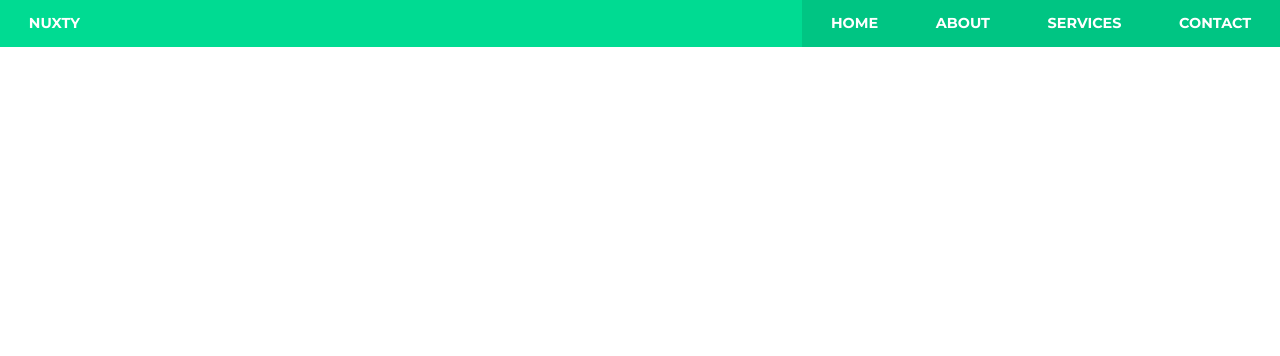
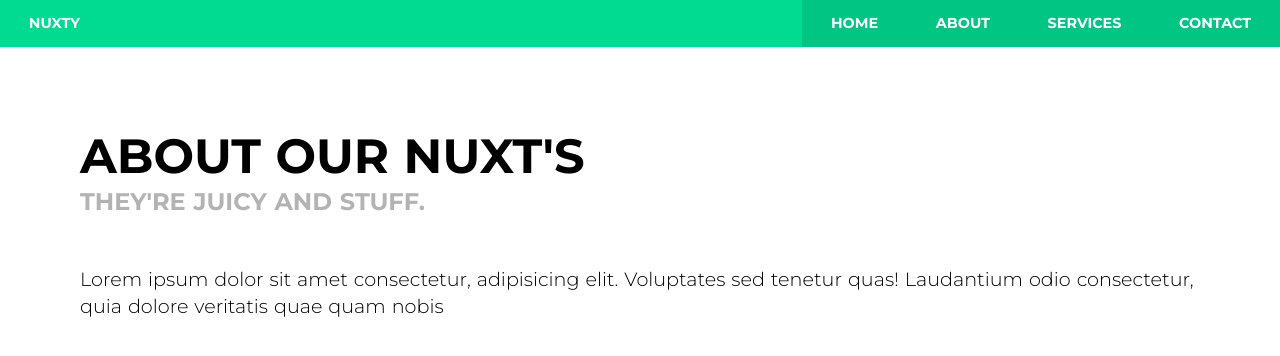
Before and after one commit to gech4me/nuxty, a Nuxt app: page /about in a window 1280 px wide. Shown: the top 356 px of the page. Built offline with nearby package versions, Linux system fonts and the light colour scheme.

Commit message:
about meta added

```diff
--- /dev/null
+++ b/pages/about.vue
@@ -0,0 +1,27 @@
+<template>
+  <section class="container">
+    <h1>About our Nuxt's</h1>
+    <p class="subheading">They're juicy and stuff.</p>
+
+    <p>Lorem ipsum dolor sit amet consectetur, adipisicing elit. Voluptates sed tenetur quas! Laudantium odio consectetur, quia dolore veritatis quae quam nobis</p>
+  </section>
+</template>
+
+<script>
+  export default {
+    name: "about",
+    head() {
+      return {
+        title: 'About Nuxt',
+        meta: [
+          { name: 'description', content: 'This is my about description here.'},
+          { name: 'keywords', content: 'about nuxt, nuxt info'},
+        ]
+      }
+    }
+  }
+</script>
+
+<style scoped>
+
+</style>
```
